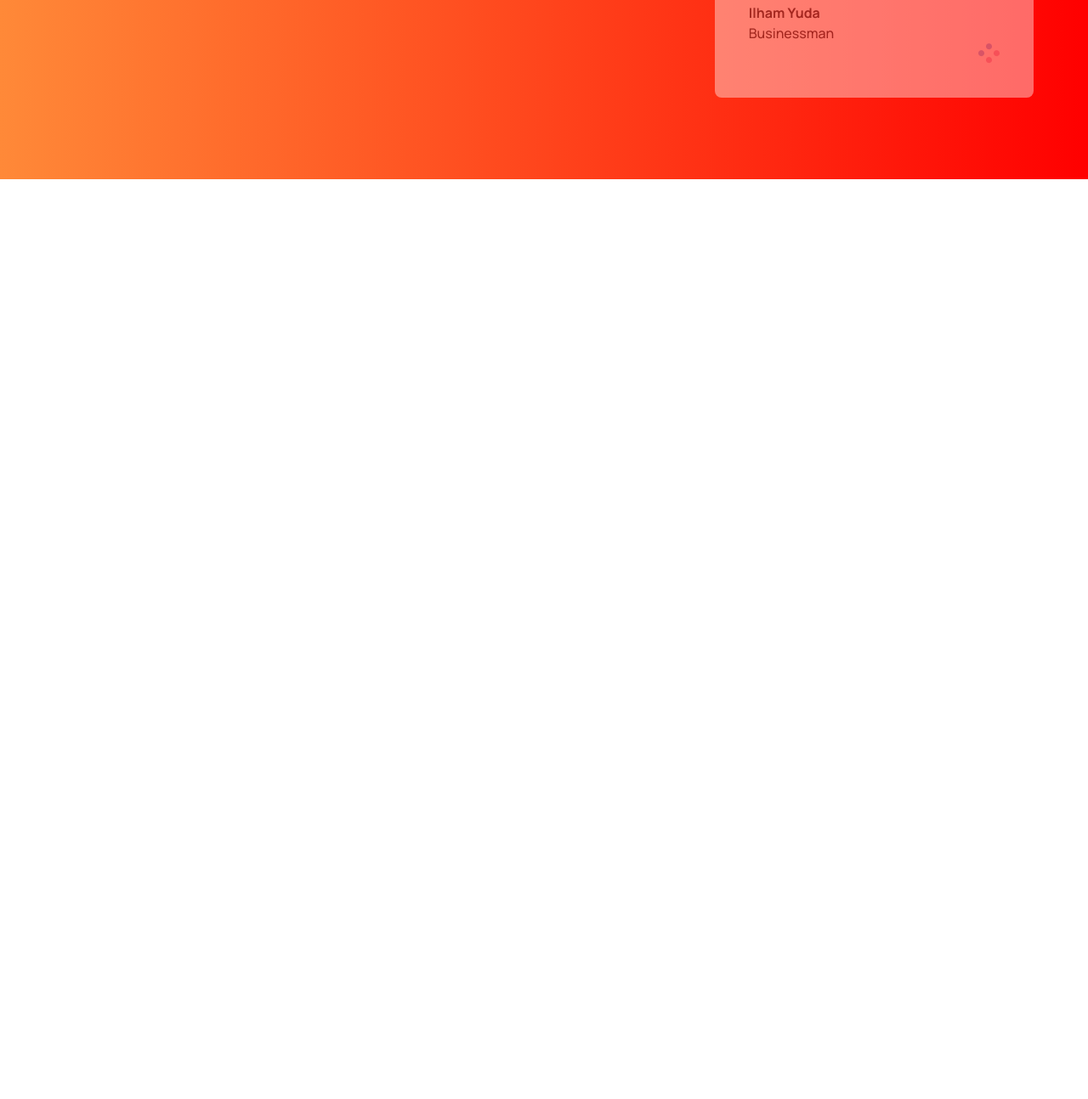
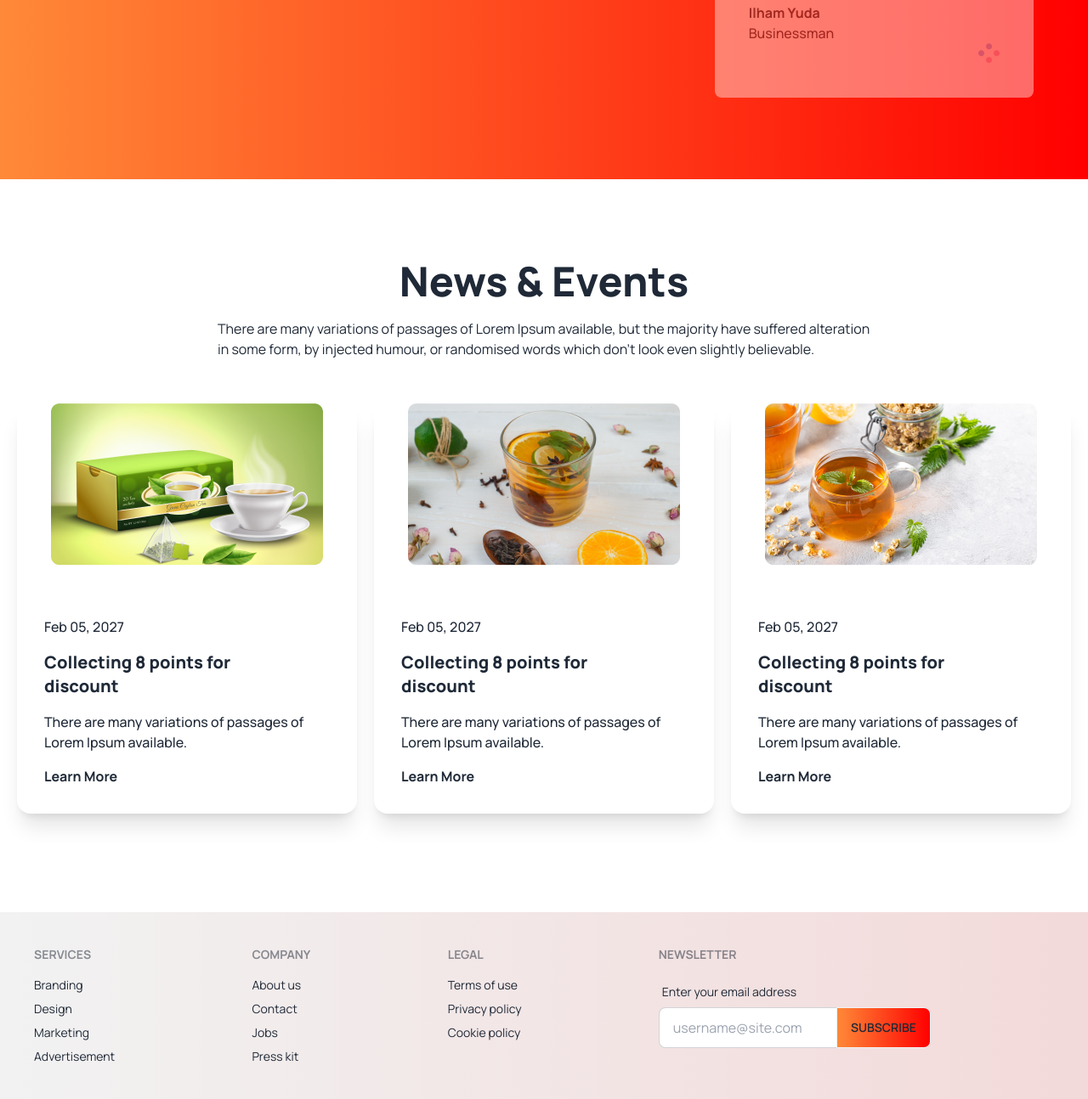
Before and after one commit to mehedianim19/tea-house, a plain HTML site: page index.html in a window 1280 px wide. Shown: the part 2527-3821 px from the top of the page at 85% size. Before the commit the page ends 2834 px from the top, so only its background shows below. Drawn offline with nearby package versions, Linux system fonts and the light colour scheme.

Commit message:
added all sectiont

```diff
--- a/index.html
+++ b/index.html
@@ -4,7 +4,7 @@
     <meta charset="UTF-8">
     <meta name="viewport" content="width=device-width, initial-scale=1.0">
     <title>Tea House</title>
-
+    <link rel="shortcut icon" href="./images/favicon.ico" type="image/x-icon">
     <!-- Tailwind and daisy UI CDN -->
     <link href="https://cdn.jsdelivr.net/npm/daisyui@3.3.1/dist/full.css" rel="stylesheet" type="text/css" />
     <script src="https://cdn.tailwindcss.com"></script>
@@ -37,14 +37,14 @@
       </style>
 </head>
 <body class="font-manrope">
-    <header class="container mx-auto">
+    <header class="container mx-auto lg:spx-16">
         <div class="my-16">
             <div class=" flex justify-between items-centerlg:flex-row">
               <div>
                 <h1 class="text-7xl font-extrabold">It's good<br>
                     tea time at The <br> Tea House</h1>
                 <p class="py-6">Tea and Botanical Solutions Supplier Give Optimum Satisfaction To Your Taste Buds.</p>
-                <button class="btn bg-gradient-to-r from-gradient-start to-gradient-end text-white">
+                <button class="btn bg-gradient-to-r from-gradient-start to-gradient-end text-white text">
                     Explore More
                     <i class="fa-solid fa-arrow-trend-up "></i>
                 </button>
@@ -174,9 +174,85 @@
                 </div>
             </div>
         </section>
+
+        <!-- News and events section -->
+        <section class="my-24">
+            <h2 class="text-5xl font-extrabold mb-5 text-center">News & Events</h2>
+            <p class="lg:max-w-3xl mx-auto mb-8">There are many variations of passages of Lorem Ipsum available, but the majority have suffered alteration in some form, by injected humour, or randomised words which don't look even slightly believable.  </p>
+            <div class="grid grid-cols-1 md:grid-cols-2 lg:grid-cols-3 p-5 gap-5">
+                <!-- First News -->
+                <div class="card bg-base-100 shadow-xl space-y-7">
+                    <figure><img src="./images/news-1.png" alt="Shoes" /></figure>
+                    <div class="card-body justify-start space-y-2">
+                      <p class="font-medium">Feb 05, 2027</p>
+                      <h3 class="text-xl font-extrabold">Collecting 8 points for
+                         <br>
+                         discount</h3>
+                      <p class="font-medium">There are many variations of passages of Lorem Ipsum available.</p>
+                      <h4 class="font-bold">Learn More</h4>
+                    </div>
+                </div>
+                <!-- First News -->
+                <div class="card bg-base-100 shadow-xl space-y-7">
+                    <figure><img src="./images/news-2.png" alt="Shoes" /></figure>
+                    <div class="card-body justify-start space-y-2">
+                      <p class="font-medium">Feb 05, 2027</p>
+                      <h3 class="text-xl font-extrabold">Collecting 8 points for
+                         <br>
+                         discount</h3>
+                      <p class="font-medium">There are many variations of passages of Lorem Ipsum available.</p>
+                      <h4 class="font-bold">Learn More</h4>
+                    </div>
+                </div>
+                <!-- First News -->
+                <div class="card bg-base-100 shadow-xl space-y-7">
+                    <figure><img src="./images/news-3.png" alt="Shoes" /></figure>
+                    <div class="card-body justify-start space-y-2">
+                      <p class="font-medium">Feb 05, 2027</p>
+                      <h3 class="text-xl font-extrabold">Collecting 8 points for
+                         <br>
+                         discount</h3>
+                      <p class="font-medium">There are many variations of passages of Lorem Ipsum available.</p>
+                      <h4 class="font-bold">Learn More</h4>
+                    </div>
+                </div>
+
+            </div>
+        </section>
     </main>
-    <footer>
-
-    </footer>
+    <footer class="footer p-10 bg-base-200 text-base-content bg-gradient-to-l from-[#FF00001A] to-[ #FF89381A] ">
+        <div>
+          <span class="footer-title">Services</span>
+          <a class="link link-hover">Branding</a>
+          <a class="link link-hover">Design</a>
+          <a class="link link-hover">Marketing</a>
+          <a class="link link-hover">Advertisement</a>
+        </div>
+        <div>
+          <span class="footer-title">Company</span>
+          <a class="link link-hover">About us</a>
+          <a class="link link-hover">Contact</a>
+          <a class="link link-hover">Jobs</a>
+          <a class="link link-hover">Press kit</a>
+        </div>
+        <div>
+          <span class="footer-title">Legal</span>
+          <a class="link link-hover">Terms of use</a>
+          <a class="link link-hover">Privacy policy</a>
+          <a class="link link-hover">Cookie policy</a>
+        </div>
+        <div>
+          <span class="footer-title">Newsletter</span>
+          <div class="form-control w-80">
+            <label class="label">
+              <span class="label-text">Enter your email address</span>
+            </label>
+            <div class="relative">
+              <input type="text" placeholder="username@site.com" class="input input-bordered w-full pr-16" />
+              <button class="btn bg-gradient-to-r from-gradient-start to-gradient-end absolute top-0 right-0 rounded-l-none">Subscribe</button>
+            </div>
+          </div>
+        </div>
+      </footer>
 </body>
 </html>
```
Also changed, not shown: images/favicon.ico (added).
